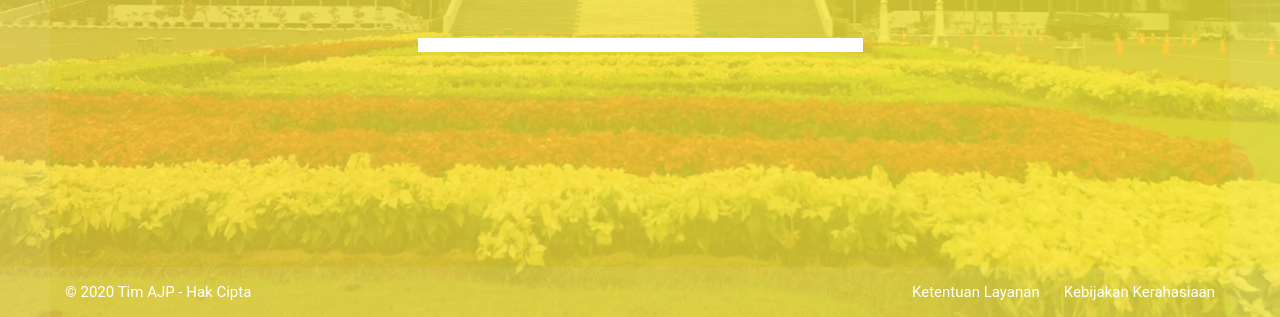
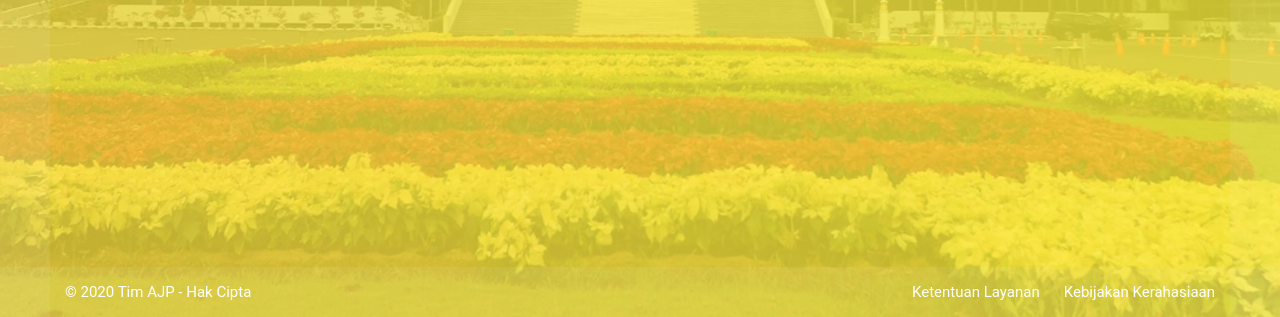
Before and after one commit to icadpratama/adrianparuntu, a plain HTML site: page privacy.html in a window 1280 px wide. Shown: the part 483-800 px from the top of the page. Drawn offline with Linux system fonts and the light colour scheme; a web font is replaced by a local one.

Commit message:
Remove button save

```diff
--- a/privacy.html
+++ b/privacy.html
@@ -93,18 +93,6 @@
                             and opportunities of the changing technologies. As a result, AJP policies and procedures are subject to change..</p>
                         </div>
                     </div>
-                    <div class="row">
-                        <div class="col-12 col-lg-5 mx-lg-auto">
-                            <div class="row">
-                                <div class="form-process"></div>
-                                <div class="col-12">
-                                    <div onclick='FB.AppEvents.logEvent("saveLinkClicked")'
-                                        class="fb-save btn btn-white rounded-0 btn-block"
-                                        data-uri="http://adrianparuntu.id" data-size="large"></div>
-                                </div>
-                            </div>
-                        </div>
-                    </div>
                 </div>
         </div>
         </section>
```
